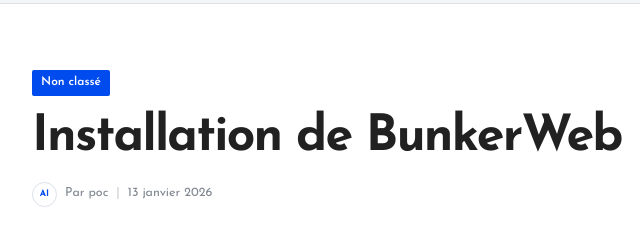
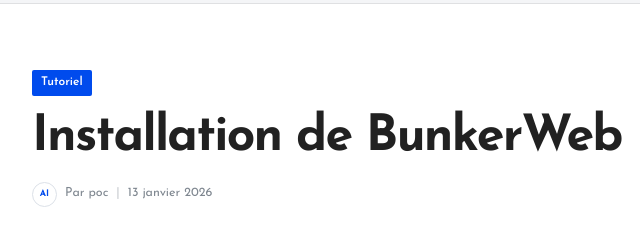
Before and after one commit to PapyPoc/auvergneinfo, an Astro site: page /articles/2026-01-13-installation-de-bunkerweb in a window 1280 px wide. Shown: the part 345-585 px from the top of the page, 0-640 px from the left. Built offline with nearby package versions, Linux system fonts and the light colour scheme; Astro itself is replaced by a stand-in of ours.

Commit message:
Change category from 'Non classé' to 'Tutoriel'

```diff
--- a/src/data/posts/2026-01-13-installation-de-bunkerweb.md
+++ b/src/data/posts/2026-01-13-installation-de-bunkerweb.md
@@ -4,7 +4,7 @@
 pubDate: "2026-01-13T11:58:33+01:00"
 updatedDate: "2026-01-13T13:18:04+01:00"
 author: "poc"
-category: "Non classé"
+category: "Tutoriel"
 tags: []
 featured: true
 draft: false
```
